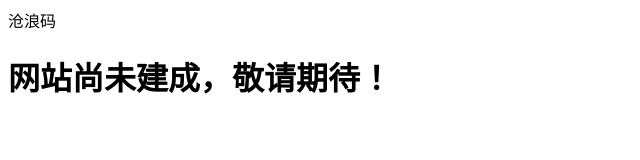
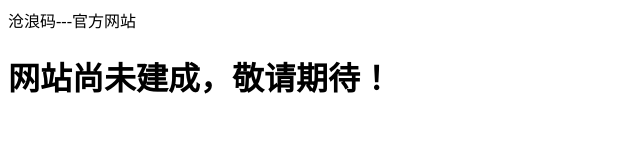
Before and after one commit to ascanglang/ascanglang.github.io, a plain HTML site: page index.html in a window 1280 px wide. Shown: the whole page, without its empty margins (0-640 px from the left). Drawn offline with Linux system fonts and the light colour scheme.

Commit message:
Update index.html

```diff
--- a/index.html
+++ b/index.html
@@ -1,7 +1,7 @@
 <!DOCTYPE html>
 <html>
     <head>
-        沧浪码
+        沧浪码---官方网站
     </head>
     <body>
         <h1>网站尚未建成，敬请期待！</h1>
```
